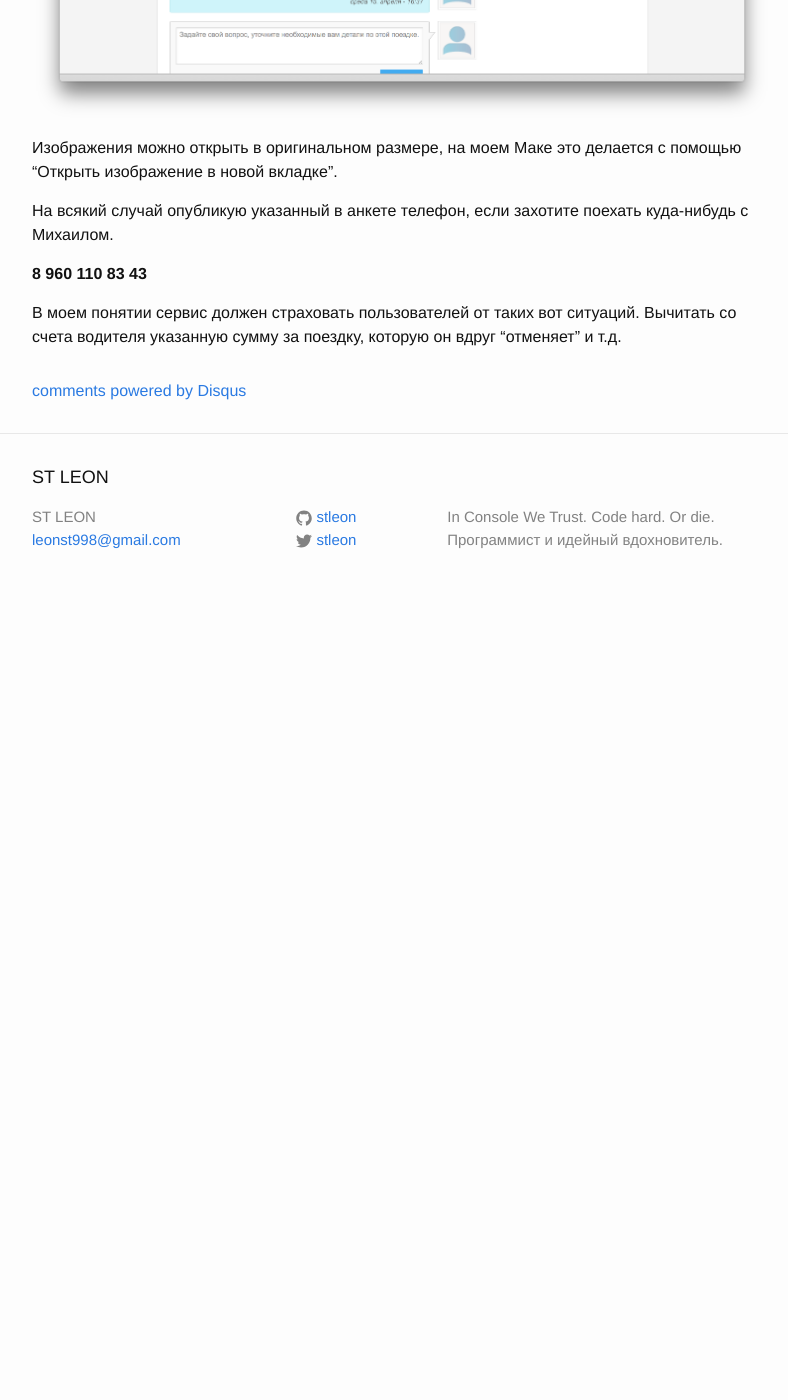
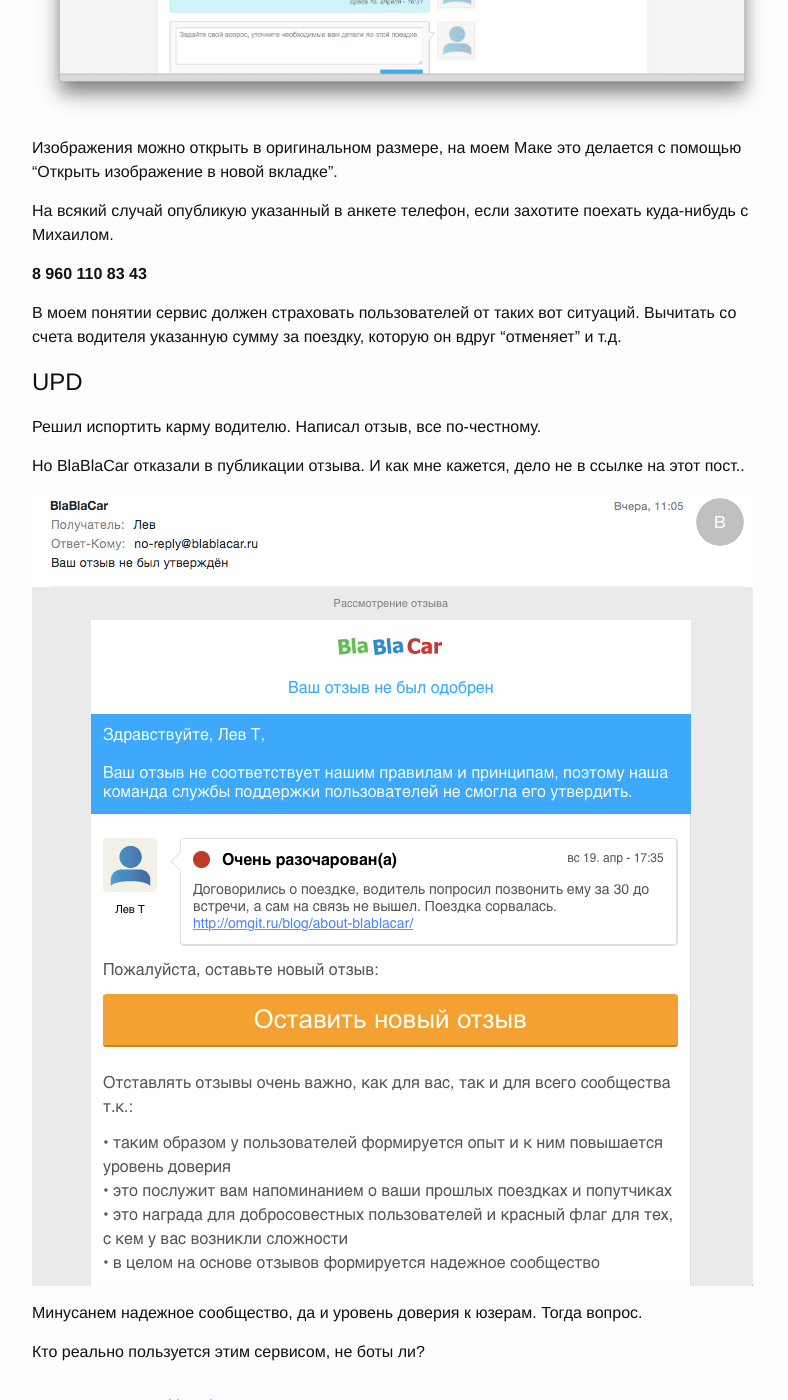
Before and after one commit to stleon/stleon.github.io, a Jekyll site: the page built from _posts/2015-04-18-about-blablacar.markdown, in a window 1280 px wide and 1400 px high, scrolled down 2088 px. Shown: the whole window, without its empty margins (238-1026 px from the left). Built offline with Jekyll 4.4.1, drawn with Linux system fonts in a browser that asks for light colours; comment, search, counter and statistics services are not loaded; before the commit the page ends 2699 px from its top, so only the background shows below that.

Commit message:
blablacar update

```diff
--- a/_posts/2015-04-18-about-blablacar.markdown
+++ b/_posts/2015-04-18-about-blablacar.markdown
@@ -40,3 +40,15 @@
 **8 960 110 83 43**
 
 В моем понятии сервис должен страховать пользователей от таких вот ситуаций. Вычитать со счета водителя указанную сумму за поездку, которую он вдруг "отменяет" и т.д.
+
+#UPD
+
+Решил испортить карму водителю. Написал отзыв, все по-честному.
+
+Но BlaBlaCar отказали в публикации отзыва. И как мне кажется, дело не в ссылке на этот пост..
+
+![BlaBlaCarMail](/downloads/blablacar.png)
+
+Минусанем надежное сообщество, да и уровень доверия к юзерам. Тогда вопрос.
+
+Кто реально пользуется этим сервисом, не боты ли?
```
Also changed, not shown: downloads/blablacar.png (added).
